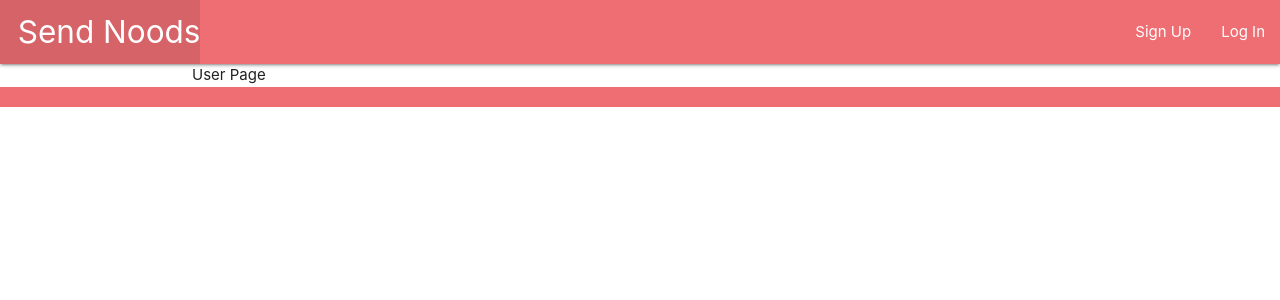
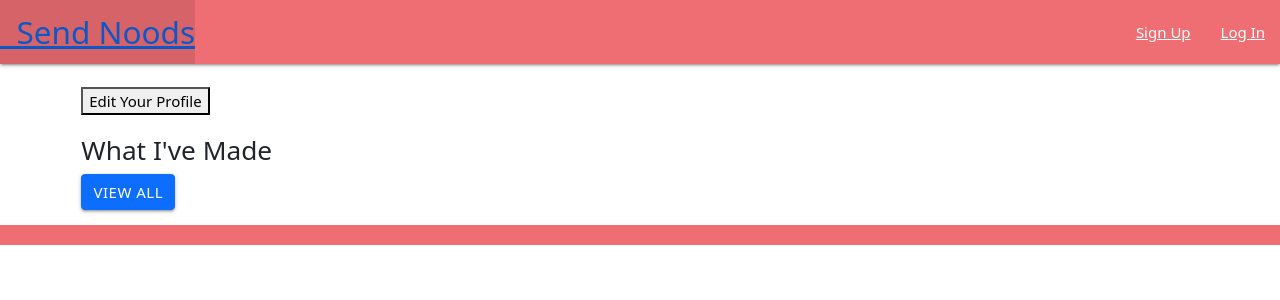
Before and after one commit to nicole-code/ramen-app, a Django app: page /userprofile/ in a window 1280 px wide. Shown: the top 300 px of the page. Run offline with Django 3.2, Linux system fonts and the light colour scheme.

Commit message:
userprofile.html

```diff
--- a/ramenapp/main_app/templates/base.html
+++ b/ramenapp/main_app/templates/base.html
@@ -8,6 +8,7 @@
   <title>Send Noods</title>
   <link rel="stylesheet" href="https://cdnjs.cloudflare.com/ajax/libs/materialize/1.0.0/css/materialize.min.css">
   <script defer src="https://cdnjs.cloudflare.com/ajax/libs/materialize/1.0.0/js/materialize.min.js"></script>
+  <link href="https://cdn.jsdelivr.net/npm/bootstrap@5.0.2/dist/css/bootstrap.min.css" rel="stylesheet" integrity="sha384-EVSTQN3/azprG1Anm3QDgpJLIm9Nao0Yz1ztcQTwFspd3yD65VohhpuuCOmLASjC" crossorigin="anonymous">
   <link rel="stylesheet" type="text/css" href="{% static 'css/style.css' %}">
 </head>
 <body>
@@ -19,7 +20,7 @@
         </ul>
         <ul class="right">
             {% if user.is_authenticated %}
-            <li><a href="/userprofile.html">My Ramen</a></li>
+            <li><a href="/userprofile">My Ramen</a></li>
             <li><a href="/buildramen">Build A Ramen</a></li>
             <li><a href="{% url 'logout' %}">Log Out</a></li>
             {% else %}
--- a/ramenapp/main_app/templates/userprofile.html
+++ b/ramenapp/main_app/templates/userprofile.html
@@ -1,6 +1,47 @@
 {% extends 'base.html' %}
 {% block content %}
 
-User Page
+<!-- USER PROFILE -->
+
+    <div class="user-container">
+        <div class="user-profile">
+            <div class="user-image">
+                <div class="user-image-container">
+                    <img src=""> <!-- Add User Profile Picture -->
+                </div>
+                <div class="user-content">
+                    {{ user.username }}
+
+                </div>
+            </div>
+        </div>
+    </div>
+
+
+    <div class="user-edit">
+        <div class="row">
+            <div class="column">
+                <!-- CREATE URL/HTML PAGE FOR USER PROFILE EDIT-->
+                <a href="/"><button type="button" class="edit-profile-btn">Edit Your Profile</button></a>
+            </div>
+        </div>
+    </div>
+
+
+    <div class="ramen-container">
+        <h3>What I've Made</h3>
+
+        <div class="ramen-content">
+            <button class="btn btn-primary" type="button" data-toggle="collapse" data-target="#collapseExample" aria-expanded="false" aria-controls="collapseExample">
+                View All
+              </button>
+            </p>
+            <div class="collapse" id="collapseExample">
+              <div class="card card-body">
+                Anim pariatur cliche reprehenderit, enim eiusmod high life accusamus terry richardson ad squid. Nihil anim keffiyeh helvetica, craft beer labore wes anderson cred nesciunt sapiente ea proident.
+              </div>
+        </div>
+    </div>
+
 
 {% endblock %}
```
Also changed, not shown: ramenapp/main_app/models.py (line endings or trailing spaces).
